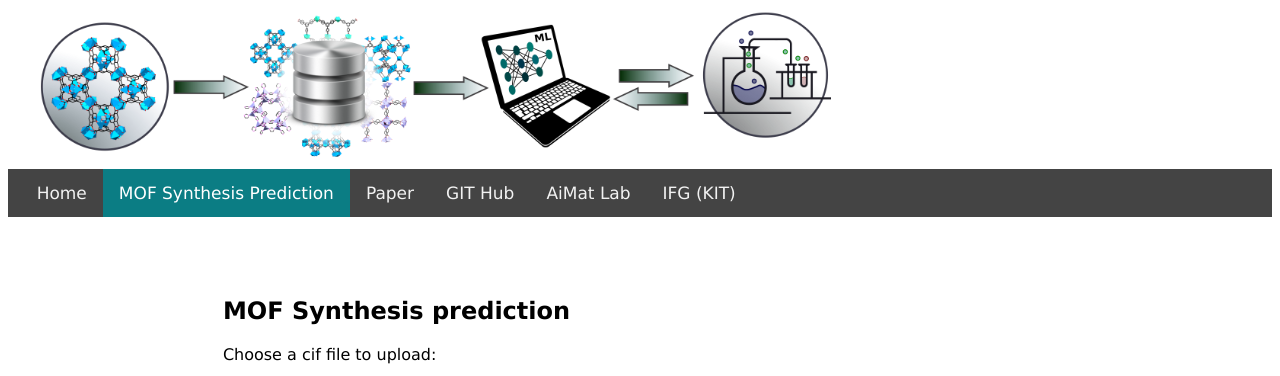
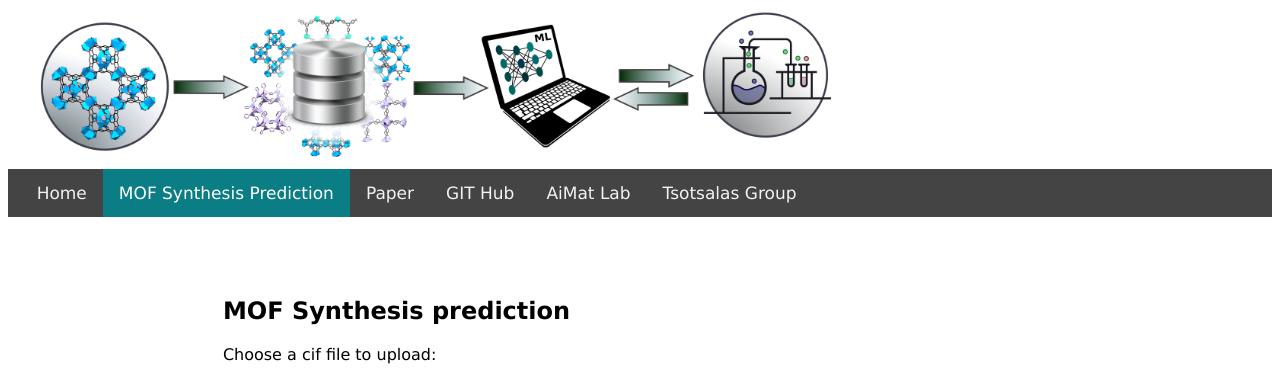
Before and after one commit to aimat-lab/MOF_web_interface, a Django app: template test_ai/templates/test_ai/upload.html in a window 1280 px wide. Shown: the top 376 px of the page. Run offline with Django 3.2, Linux system fonts and the light colour scheme; the template is opened without the code that fills it, so the values that code supplies are empty.

Commit message:
Changed link to Tsotsalas group

```diff
--- a/test_ai/templates/test_ai/upload.html
+++ b/test_ai/templates/test_ai/upload.html
@@ -17,7 +17,7 @@
             <a href="https://chemrxiv.org/engage/chemrxiv/article-details/610936ae8804439fdde55e7b" target="_blank">Paper</a>
             <a href="https://github.com/aimat-lab/MOF_Synthesis_Prediction" target="_blank">GIT Hub</a>
             <a href="https://aimat.science" target="_blank">AiMat Lab</a>
-            <a href="https://www.ifg.kit.edu/index.php" target="_blank">IFG (KIT)</a>
+            <a href="https://tsotsalas-group.com" target="_blank">Tsotsalas Group</a>
         </div>
 
         <div style="height: 60px"></div>
```
